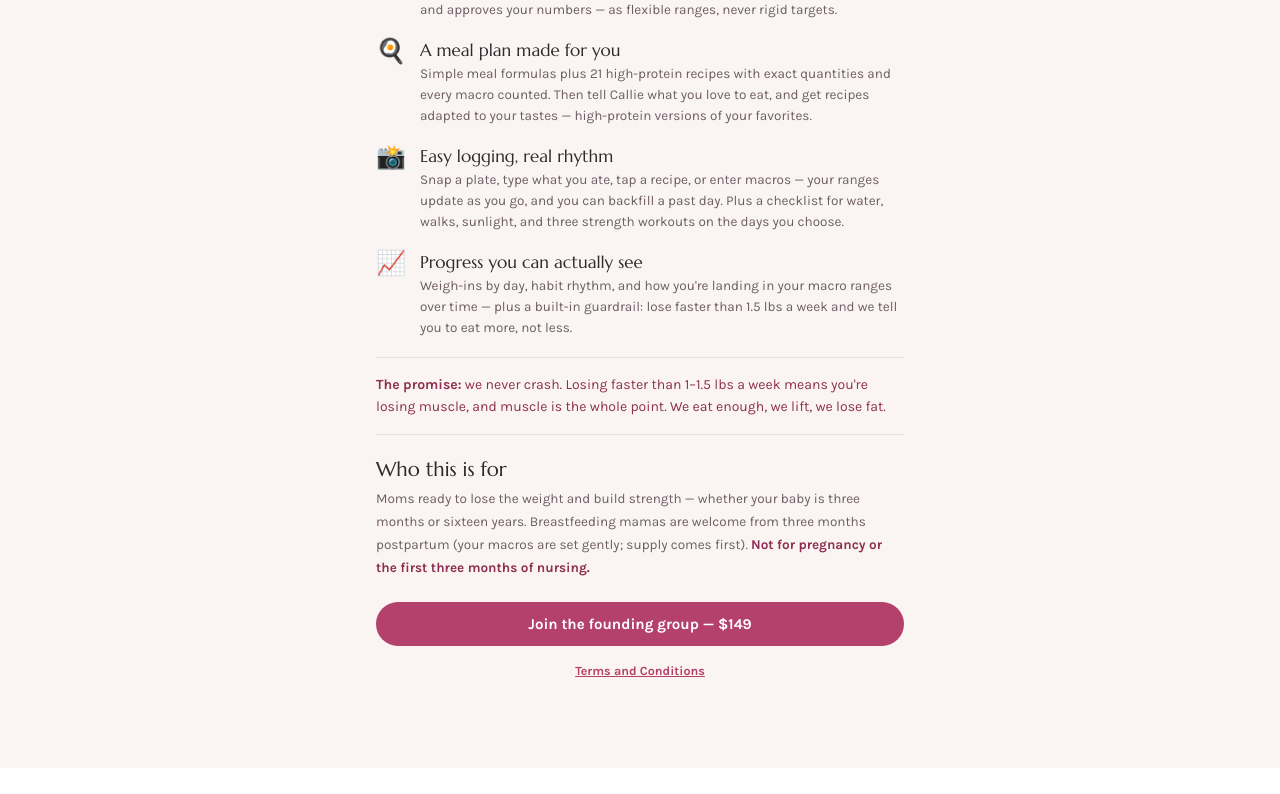
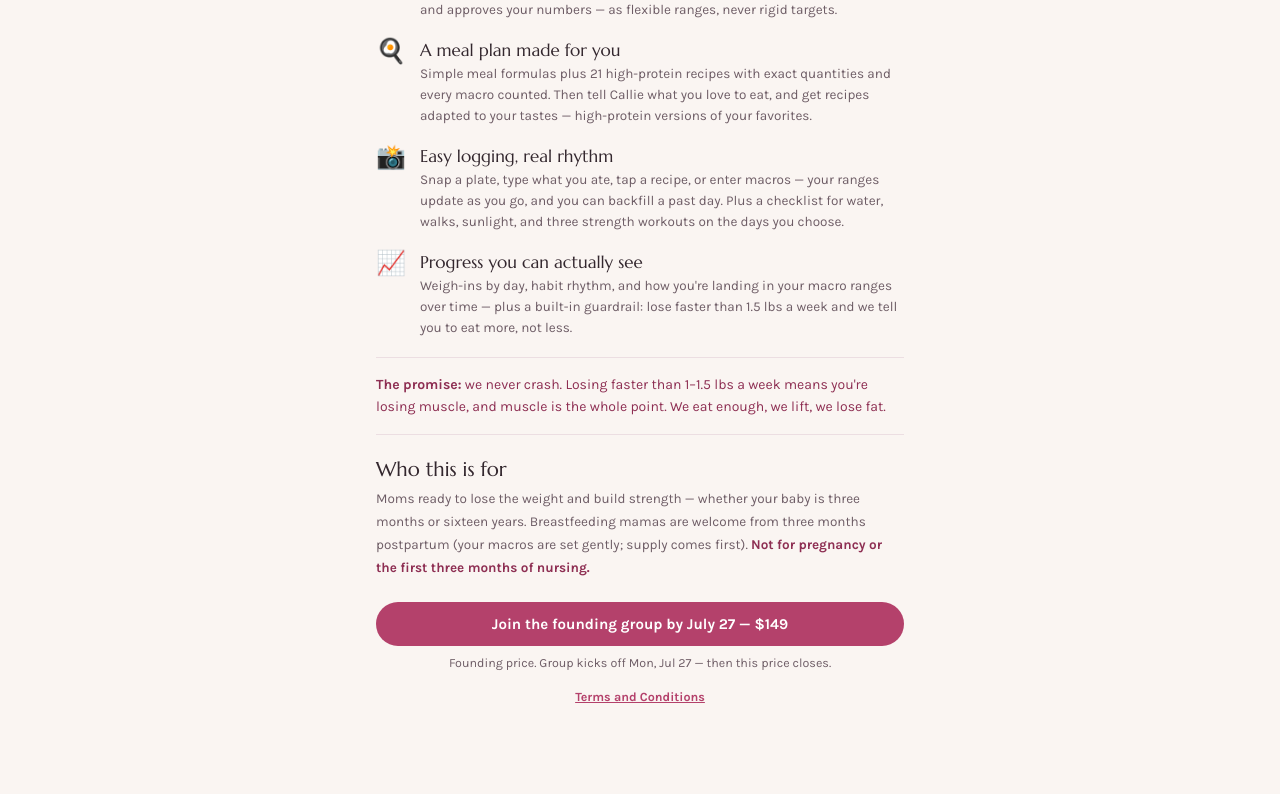
Before and after one commit to pgc49/macros-and-mamas, a React (Vite) app: page / in a window 1280 px wide. Shown: the part 1201-1995 px from the top of the page. Before the commit the page ends 1969 px from the top, so only its background shows below. Built offline with nearby package versions, Linux system fonts and the light colour scheme; no server answers.

Commit message:
Match bottom CTA with July 27 founding note
Co-authored-by: pgc49 <pgc49@users.noreply.github.com>

```diff
--- a/src/views/SalesPage.jsx
+++ b/src/views/SalesPage.jsx
@@ -251,7 +251,10 @@ export function SalesPage({ onStartIntake, onSignIn }) {
         </div>
 
         <div style={{ margin: "22px 0 6px" }}>
-          <Btn onClick={onStartIntake} style={{ width: "100%" }}>Join the founding group — $149</Btn>
+          <Btn onClick={onStartIntake} style={{ width: "100%" }}>Join the founding group by July 27 — $149</Btn>
+          <div style={{ textAlign: "center", fontSize: 12.5, color: T.inkSoft, marginTop: 8, lineHeight: 1.45 }}>
+            Founding price. Group kicks off Mon, Jul 27 — then this price closes.
+          </div>
         </div>
 
         <p style={{ textAlign: "center", fontSize: 12.5, color: T.inkSoft, margin: "18px 0 0" }}>
```
